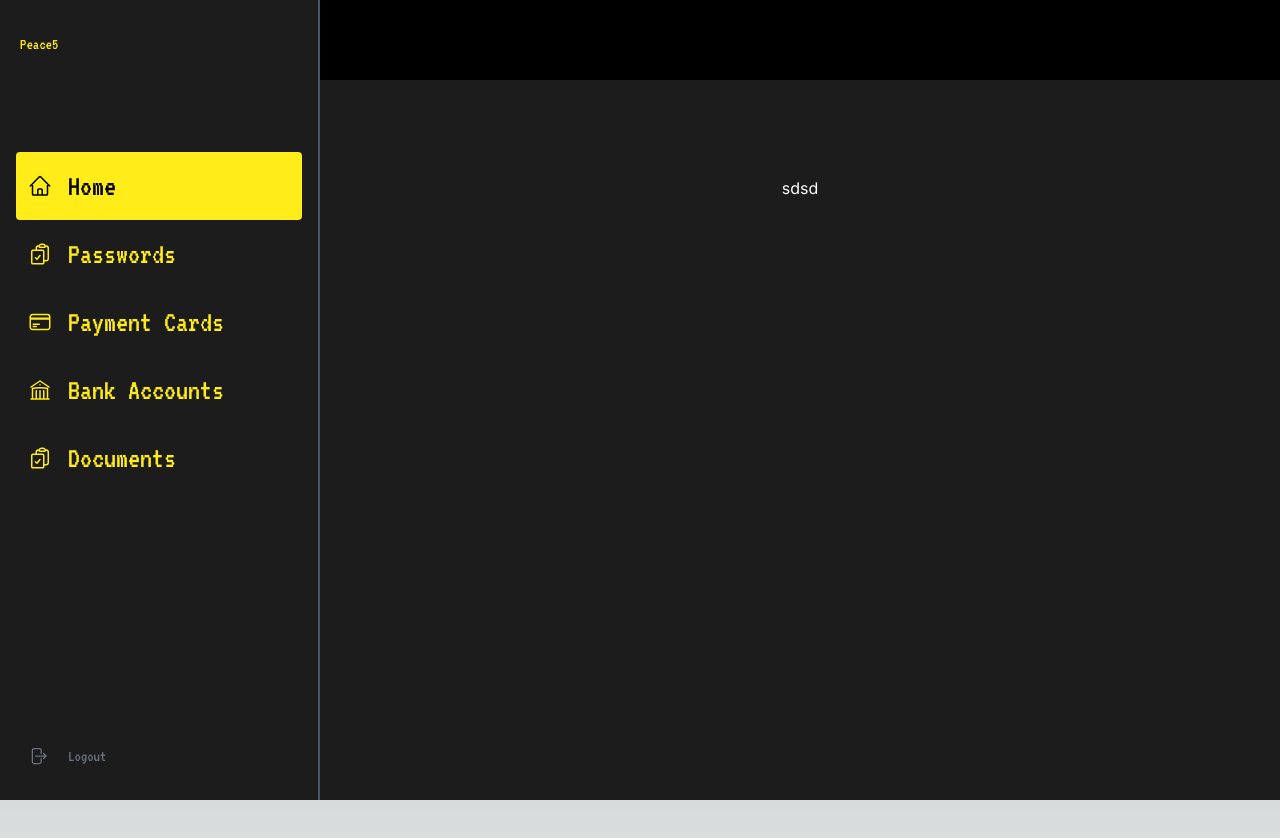
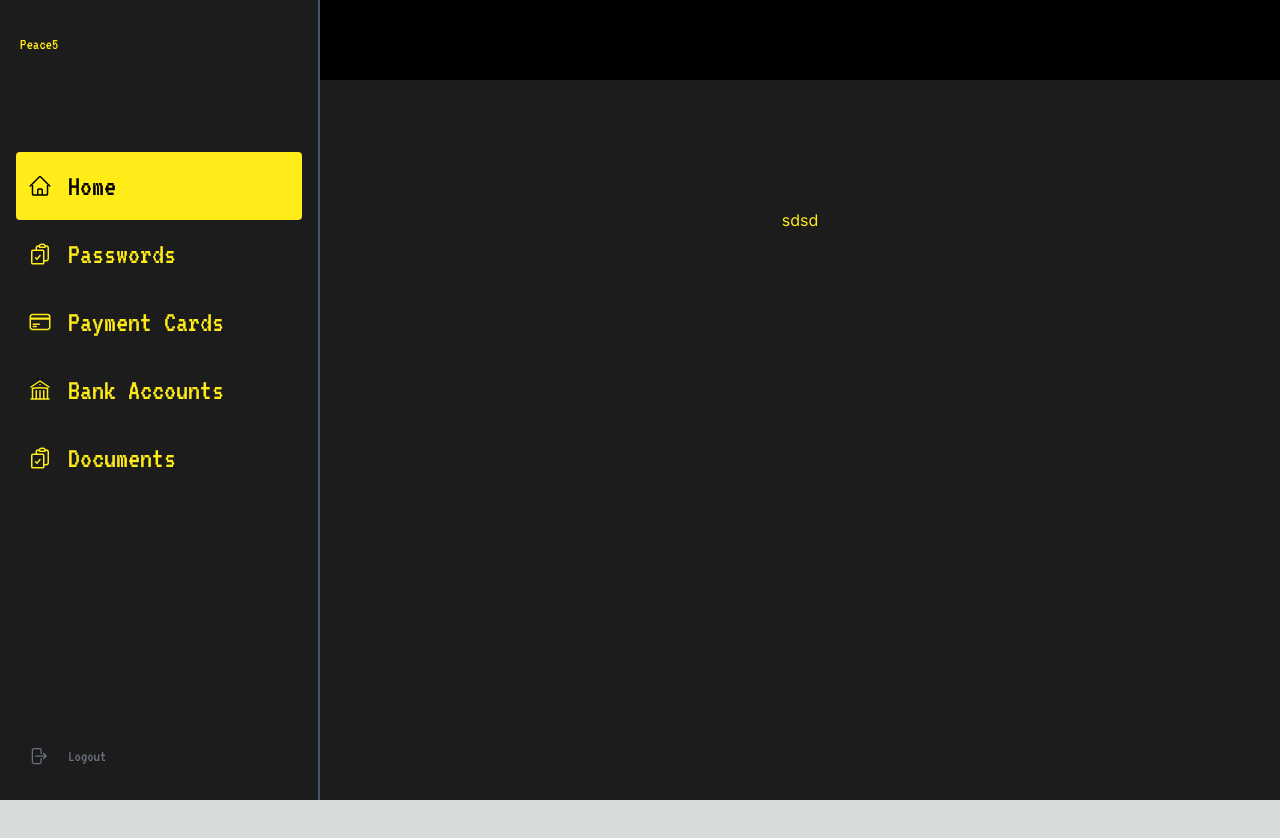
Before and after one commit to Moganesan/peace5, a Next.js app: page / in a window 1280 px wide. Shown: the top 838 px of the page. Built offline with nearby package versions, Linux system fonts and the light colour scheme.

Commit message:
layout css changed

```diff
--- a/components/layout.tsx
+++ b/components/layout.tsx
@@ -8,7 +8,7 @@ const Layout = ({ children }: WithChildren) => {
     <div className="h-screen flex flex-row justify-start">
       <Sidebar />
       <Header />
-      <div className="bg-primaryBackground flex-1 p-4 text-white pt-20">
+      <div className="bg-primaryBackground flex-1 p-4 text-primary pt-28 pr-10 pl-10">
         {children}
       </div>
     </div>
```
